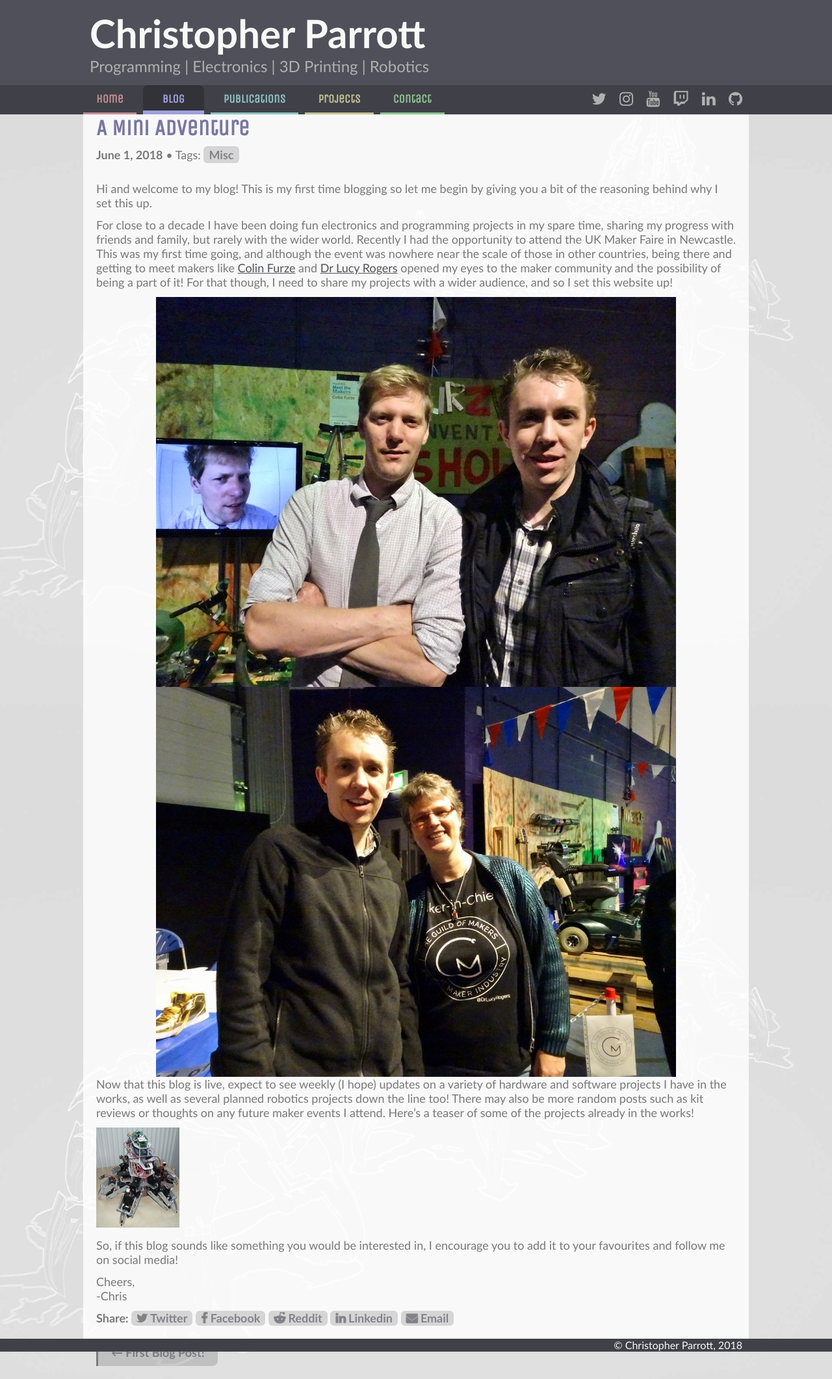
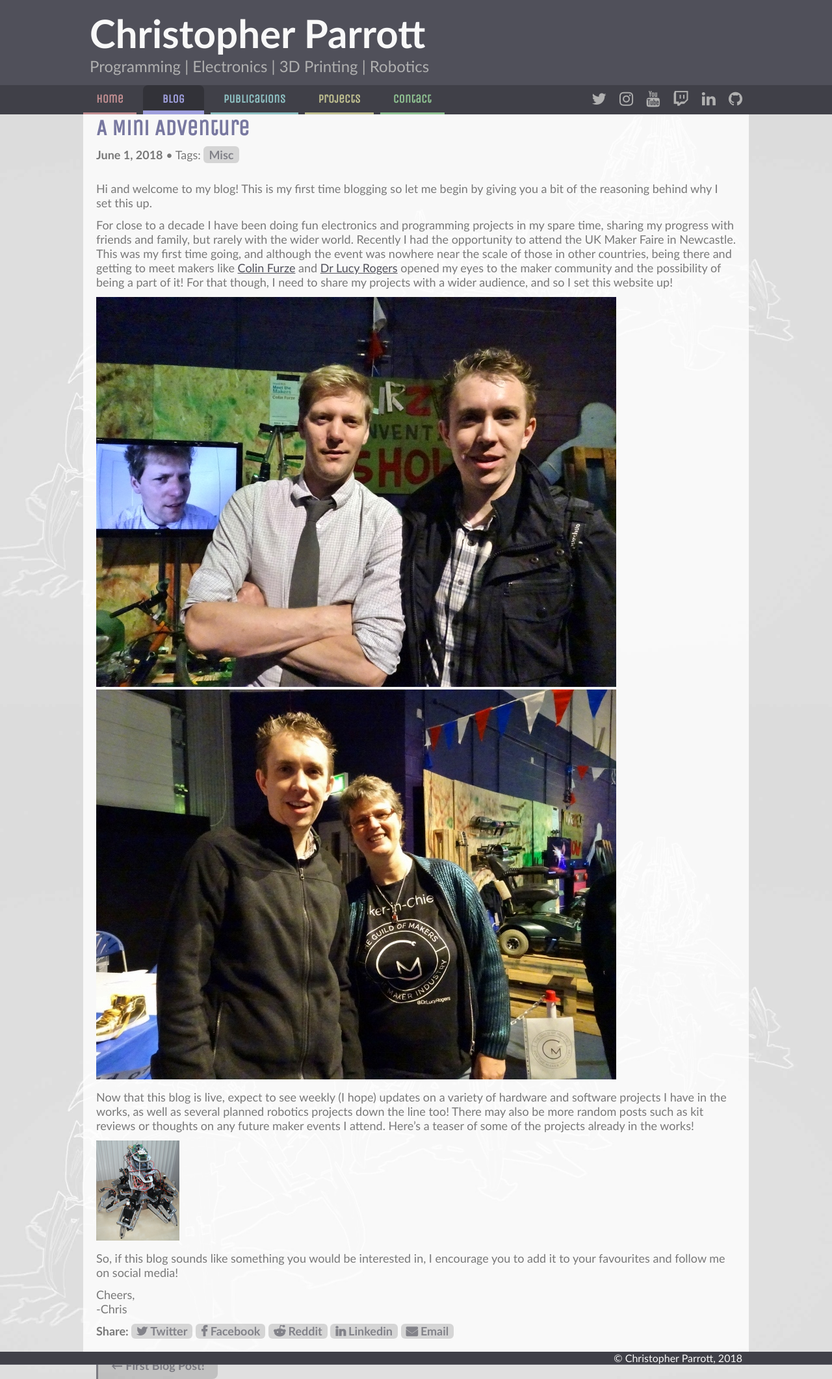
Before and after one commit to christophertmparrott/christophertmparrott.github.io, a Jekyll site: the page built from _posts/2018-06-01-a-mini-adventure.md, in a window 1280 px wide. Shown: the whole page at 65% size. Built offline with Jekyll 4.4.1, drawn with Linux system fonts in a browser that asks for light colours; some web fonts are replaced.

Commit message:
Changed so image is added with markdown

```diff
--- a/_layouts/blogpost.html
+++ b/_layouts/blogpost.html
@@ -12,7 +12,9 @@ layout: default
 					{% endif %}
 				</div>
 
+				<div class="blogpost">
 {{content}}
+				</div>
 
 				<div class="sharebtns">
 					<b>Share: </b>
--- a/_posts/2018-06-01-a-mini-adventure.md
+++ b/_posts/2018-06-01-a-mini-adventure.md
@@ -11,12 +11,8 @@ For close to a decade I have been doing fun electronics and programming projects
 
 <!--excerpt-->
 
-<div style="text-align:center">
-	<img align="center" src="https://christophertmparrott.github.io/bloggg/images/2018-06-01-me_and_colin_furze.jpg" alt="Me with Colin Furze" />
-</div>
-<div style="text-align:center">
-	<img align="center" src="https://christophertmparrott.github.io/bloggg/images/2018-06-01-me_and_lucy_rogers.jpg" alt="Me with Dr Lucy Rogers" />
-</div>
+![Me & Colin Furze](https://christophertmparrott.github.io/bloggg/images/2018-06-01-me_and_colin_furze.jpg "Me with Colin Furze")
+![Me & Dr Lucy Rogers](https://christophertmparrott.github.io/bloggg/images/2018-06-01-me_and_lucy_rogers.jpg "Me with Dr Lucy Rogers")
 
 Now that this blog is live, expect to see weekly (I hope) updates on a variety of hardware and software projects I have in the works, as well as several planned robotics projects down the line too! There may also be more random posts such as kit reviews or thoughts on any future maker events I attend. Here's a teaser of some of the projects already in the works!
 
--- a/main.css
+++ b/main.css
@@ -402,6 +402,10 @@ tr > .leftpad {
 	text-decoration: none;
 }
 
+.blogpost > p > img {
+	text-align: center;
+}
+
 /********************
  * Navigation Bar
  ********************/
```
